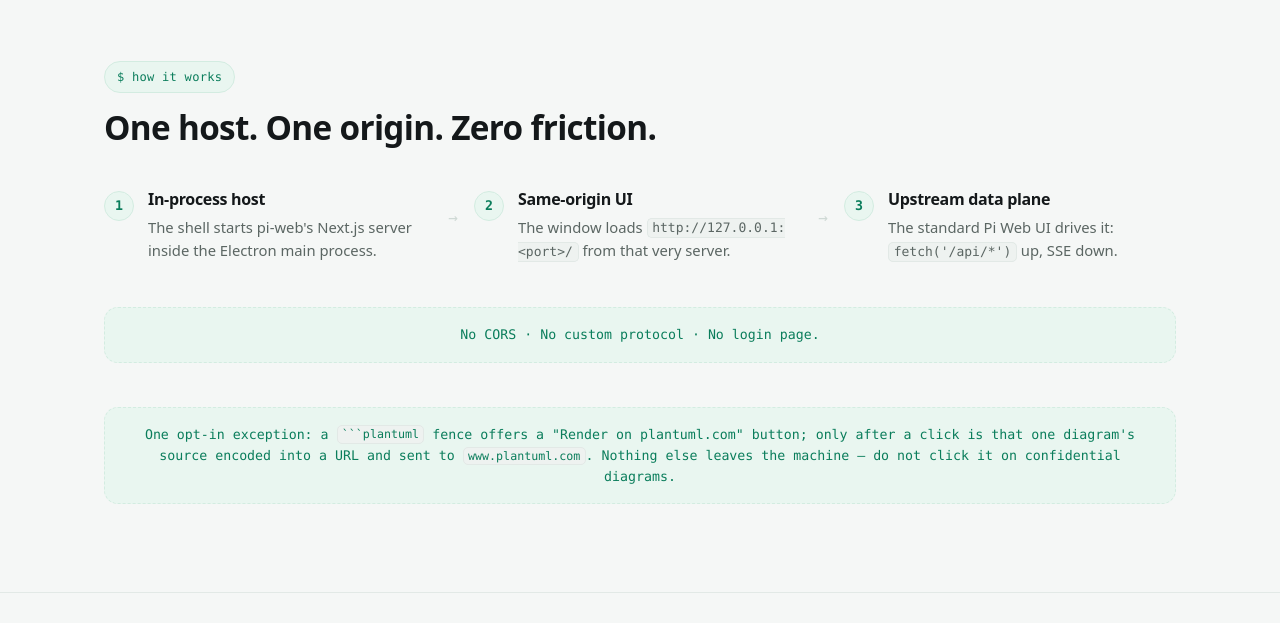
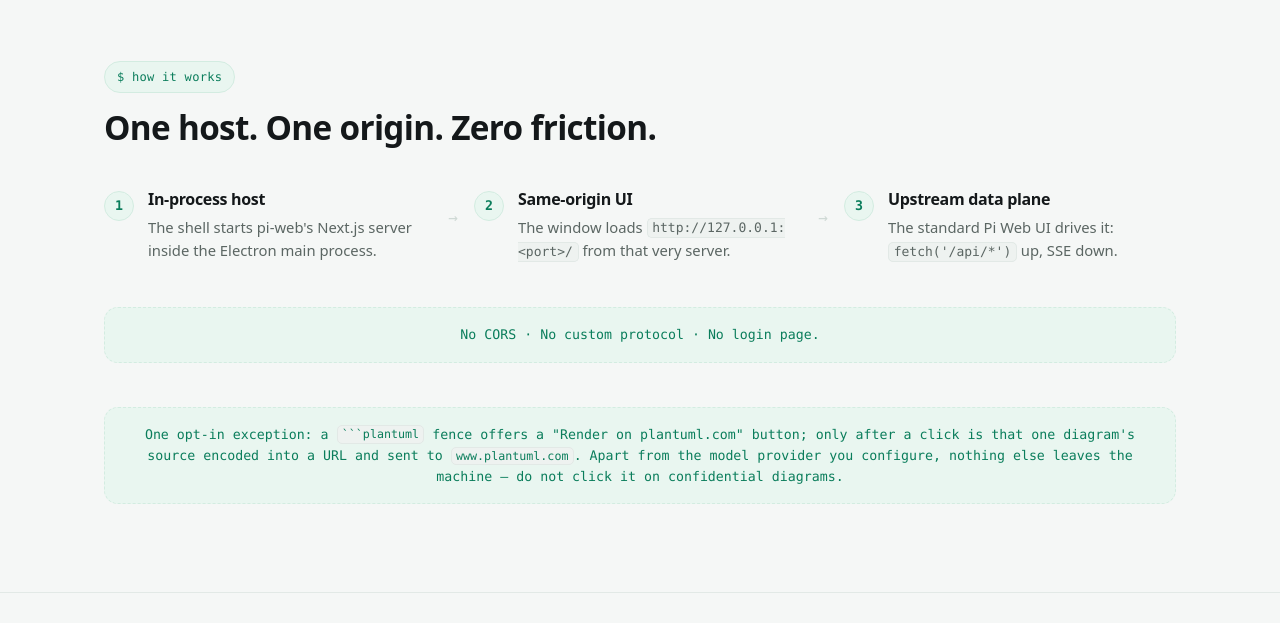
Before and after one commit to fellow99/pi-desktop-website, a plain HTML site: page index.html in a window 1280 px wide. Shown: the part 7682-8305 px from the top of the page. Drawn offline with Linux system fonts and the light colour scheme.

Commit message:
docs: scope the plantuml.com note to the provider exception

````diff
--- a/index.html
+++ b/index.html
@@ -381,7 +381,7 @@
         </ol>
 
         <p class="result-badge">No CORS · No custom protocol · No login page.</p>
-        <p class="result-badge">One opt-in exception: a <code>```plantuml</code> fence offers a "Render on plantuml.com" button; only after a click is that one diagram's source encoded into a URL and sent to <code>www.plantuml.com</code>. Nothing else leaves the machine &mdash; do not click it on confidential diagrams.</p>
+        <p class="result-badge">One opt-in exception: a <code>```plantuml</code> fence offers a "Render on plantuml.com" button; only after a click is that one diagram's source encoded into a URL and sent to <code>www.plantuml.com</code>. Apart from the model provider you configure, nothing else leaves the machine &mdash; do not click it on confidential diagrams.</p>
       </div>
     </section>
   </main>
````
Also changed, not shown: index_zh.html (+1 -1 lines).
